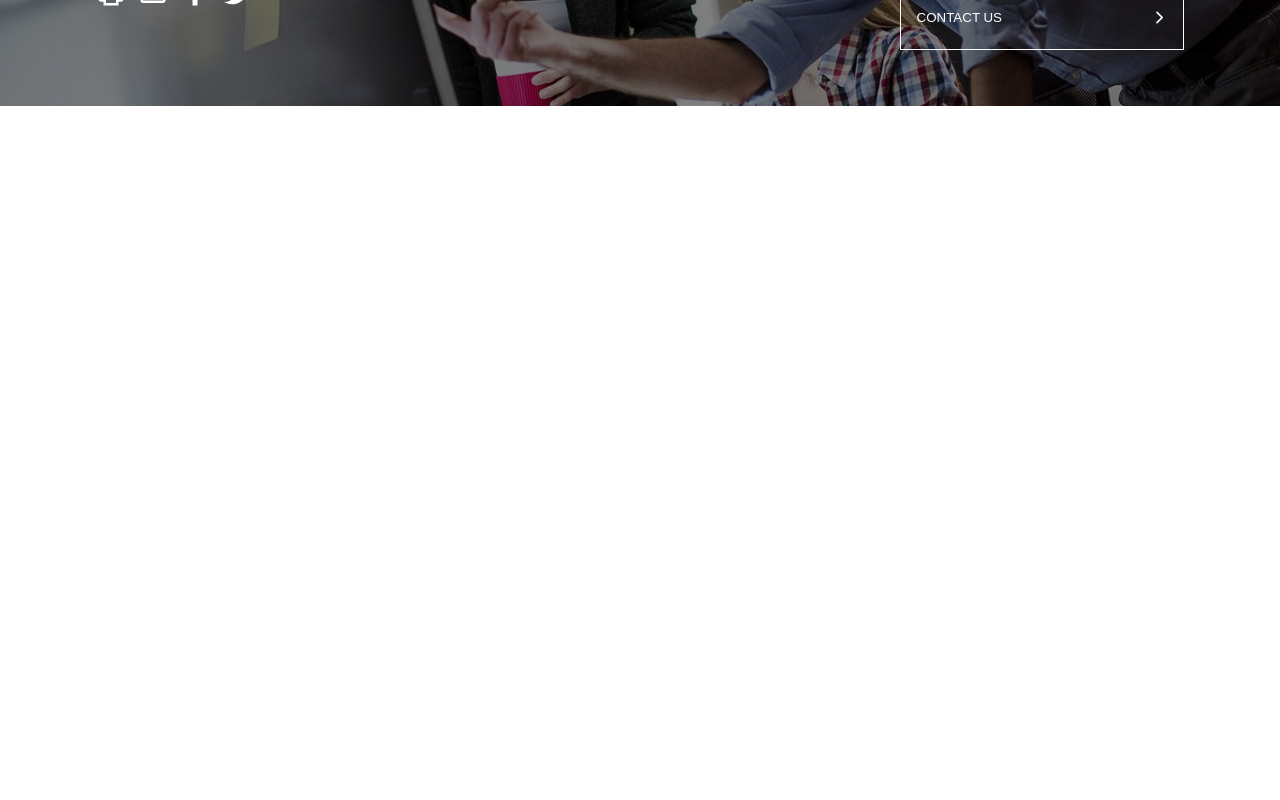
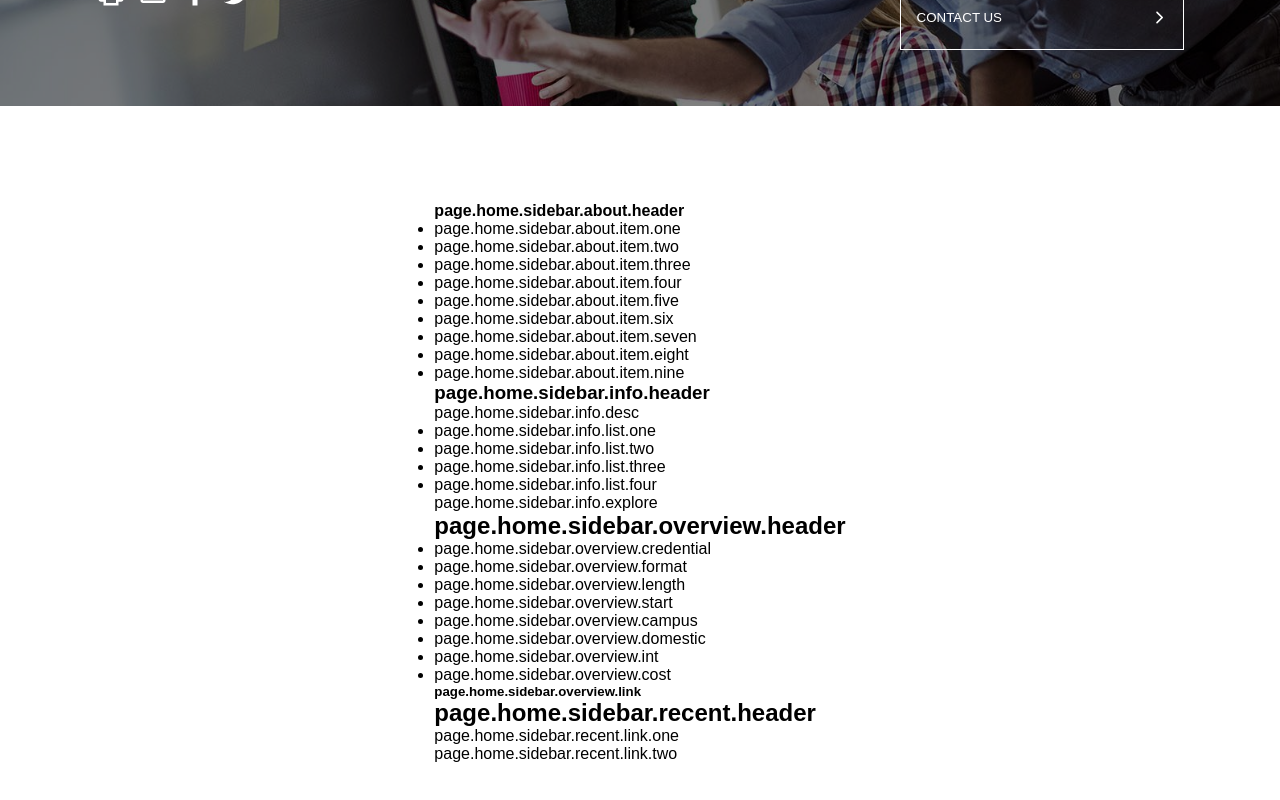
Before and after one commit to Mariessa-Pinto/mdia2109-class10-change-languages, a Next.js app: page / in a window 1280 px wide. Shown: the part 510-1310 px from the top of the page. Built offline with nearby package versions, Linux system fonts and the light colour scheme.

Commit message:
added sidebar content

```diff
--- a/components/Sidebar/index.js
+++ b/components/Sidebar/index.js
@@ -1,11 +1,53 @@
 import styles from './Sidebar.module.css'
-import Image from 'next/image'
 import { FormattedMessage } from 'react-intl'
 
 export default function Sidebar() {
     return (
-        <div>
-
+        <div className={styles.sidebar}>
+            <div className={styles.about}>
+                <h4><FormattedMessage id="page.home.sidebar.about.header"/></h4>
+                <ul>
+                    <li><FormattedMessage id="page.home.sidebar.about.item.one"/></li>
+                    <li><FormattedMessage id="page.home.sidebar.about.item.two"/></li>
+                    <li><FormattedMessage id="page.home.sidebar.about.item.three"/></li>
+                    <li><FormattedMessage id="page.home.sidebar.about.item.four"/></li>
+                    <li><FormattedMessage id="page.home.sidebar.about.item.five"/></li>
+                    <li><FormattedMessage id="page.home.sidebar.about.item.six"/></li>
+                    <li><FormattedMessage id="page.home.sidebar.about.item.seven"/></li>
+                    <li><FormattedMessage id="page.home.sidebar.about.item.eight"/></li>
+                    <li><FormattedMessage id="page.home.sidebar.about.item.nine"/></li>
+                </ul>
+            </div>
+            <div className={styles.info}>
+                <h3><FormattedMessage id="page.home.sidebar.info.header"/></h3>
+                <p><FormattedMessage id="page.home.sidebar.info.desc"/></p>
+                <ul>
+                    <li><FormattedMessage id="page.home.sidebar.info.list.one"/></li>
+                    <li><FormattedMessage id="page.home.sidebar.info.list.two"/></li>
+                    <li><FormattedMessage id="page.home.sidebar.info.list.three"/></li>
+                    <li><FormattedMessage id="page.home.sidebar.info.list.four"/></li>
+                </ul>
+                <p><FormattedMessage id="page.home.sidebar.info.explore"/></p>
+            </div>
+            <div className={styles.overview}>
+                <h2><FormattedMessage id="page.home.sidebar.overview.header"/></h2>
+                <ul>
+                    <li><FormattedMessage id="page.home.sidebar.overview.credential"/></li>
+                    <li><FormattedMessage id="page.home.sidebar.overview.format"/></li>
+                    <li><FormattedMessage id="page.home.sidebar.overview.length"/></li>
+                    <li><FormattedMessage id="page.home.sidebar.overview.start"/></li>
+                    <li><FormattedMessage id="page.home.sidebar.overview.campus"/></li>
+                    <li><FormattedMessage id="page.home.sidebar.overview.domestic"/></li>
+                    <li><FormattedMessage id="page.home.sidebar.overview.int"/></li>
+                    <li><FormattedMessage id="page.home.sidebar.overview.cost"/></li>
+                </ul>
+                <h5><FormattedMessage id="page.home.sidebar.overview.link"/></h5>
+            </div>
+            <div className={styles.recent}>
+                <h2><FormattedMessage id="page.home.sidebar.recent.header"/></h2>
+                <p><FormattedMessage id="page.home.sidebar.recent.link.one"/></p>
+                <p><FormattedMessage id="page.home.sidebar.recent.link.two"/></p>
+            </div>
         </div>
     )
 }
```
